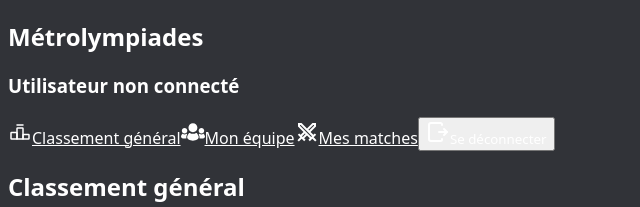
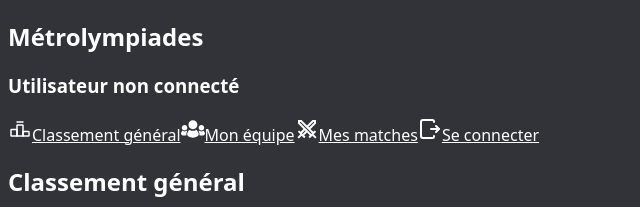
Before and after one commit to AlexisLyt/Metrolympiades, a Vue app: page /leaderboard in a window 1280 px wide. Shown: the top 207 px of the page, without its empty margins (0-640 px from the left). Built offline with nearby package versions, Linux system fonts and the light colour scheme; no server answers; the HTML template or start-up script is replaced by a standard one.

Commit message:
fixed not connected sidebar

```diff
--- a/src/components/SideBar.vue
+++ b/src/components/SideBar.vue
@@ -40,10 +40,14 @@ function logout() {
         <IconGame />
         <span>Mes matches</span>
       </router-link>
-      <button @click="logout" class="menu_item no-underline flex items-center gap-2 font-size-4 bg-[#313338] border-none cursor-pointer hover:bg-gray-700 hover:text-blue-600 p-2 rounded">
+      <button v-if="teamName !== ''" @click="logout" class="menu_item no-underline flex items-center gap-2 font-size-4 bg-[#313338] border-none cursor-pointer hover:bg-gray-700 hover:text-blue-600 p-2 rounded">
         <IconLogout/>
         <span>Se déconnecter</span>
       </button>
+      <router-link v-else to="/login" class="menu_item no-underline flex items-center gap-2 hover:bg-gray-700 hover:text-blue-600 p-2 rounded">
+        <IconLogout/>
+        <span>Se connecter</span>
+      </router-link>
     </div>
   </div>
 </template>
```
